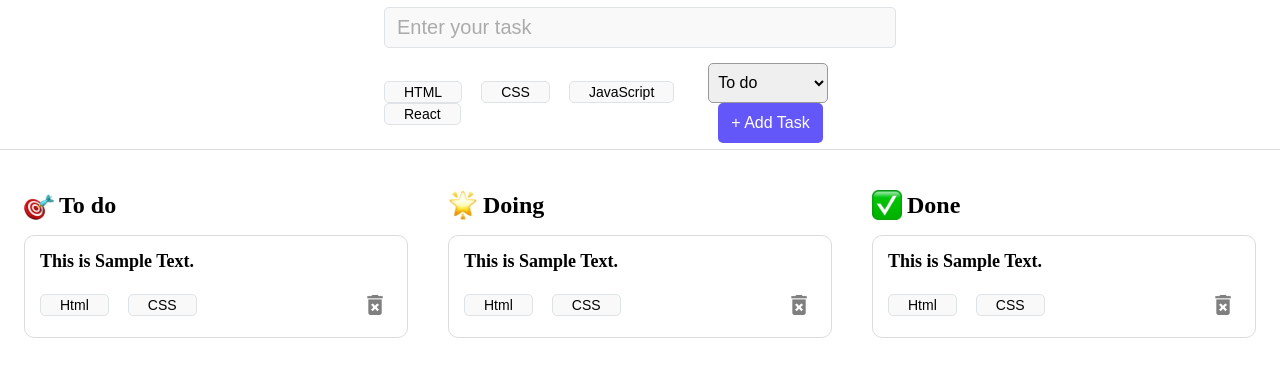
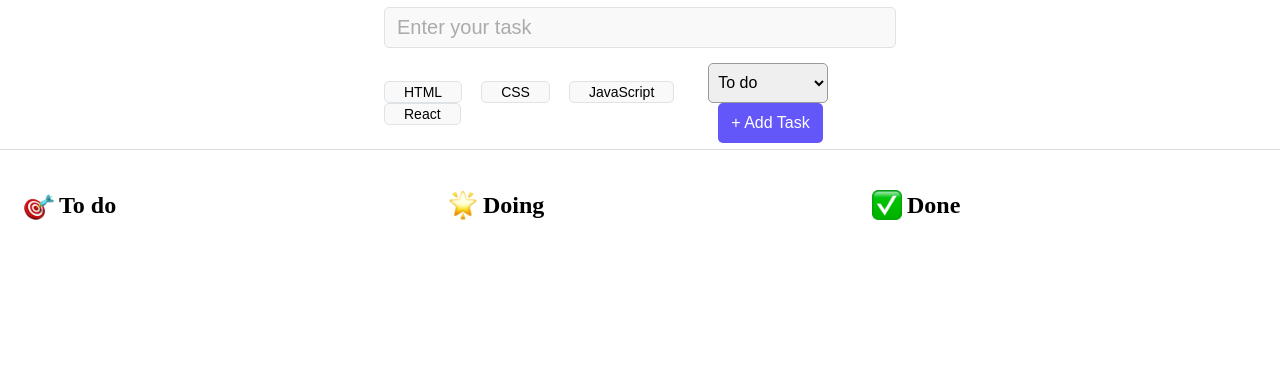
Before and after one commit to fridahenriksen1/tasktrek, a React (Vite) app: page / in a window 1280 px wide. Shown: the top 376 px of the page. Built offline with nearby package versions, Linux system fonts and the light colour scheme.

Commit message:
Task status in TaskColumn component

```diff
--- a/src/components/TaskColumn.jsx
+++ b/src/components/TaskColumn.jsx
@@ -4,14 +4,17 @@ import React from "react";
 import "./TaskColumn.css";
 import TaskCard from "./TaskCard";
 
-const TaskColumn = ({ title, icon }) => {
+const TaskColumn = ({ title, icon, tasks, status }) => {
   return (
     <section className="task_Column">
       <h2 className="task_column_heading">
         <img className="task_column_icon" src={icon} alt="" />
         {title}
       </h2>
-      <TaskCard />
+      {/* Om det är true så spara så visa, annars visas inget */}
+      {tasks.map(
+        (task, index) => task.status === status && <TaskCard key={index} />
+      )}
     </section>
   );
 };
```
